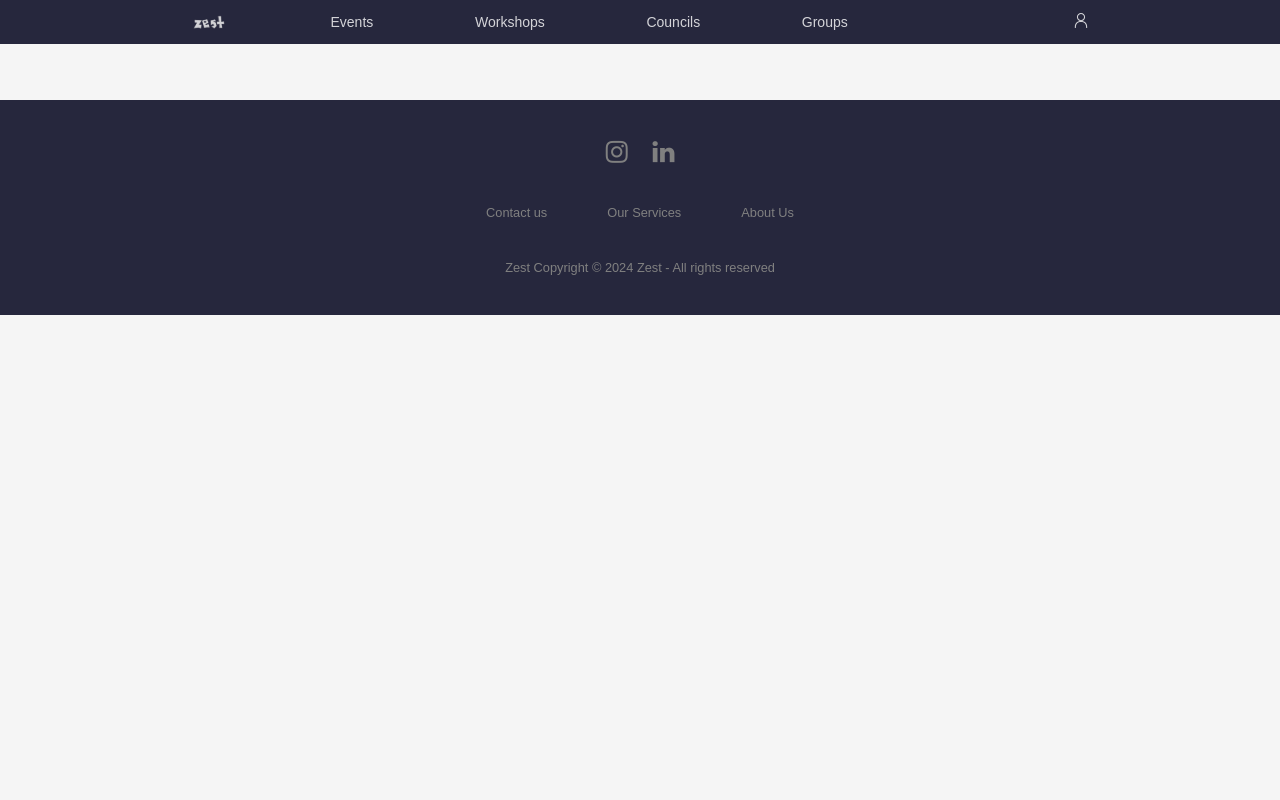
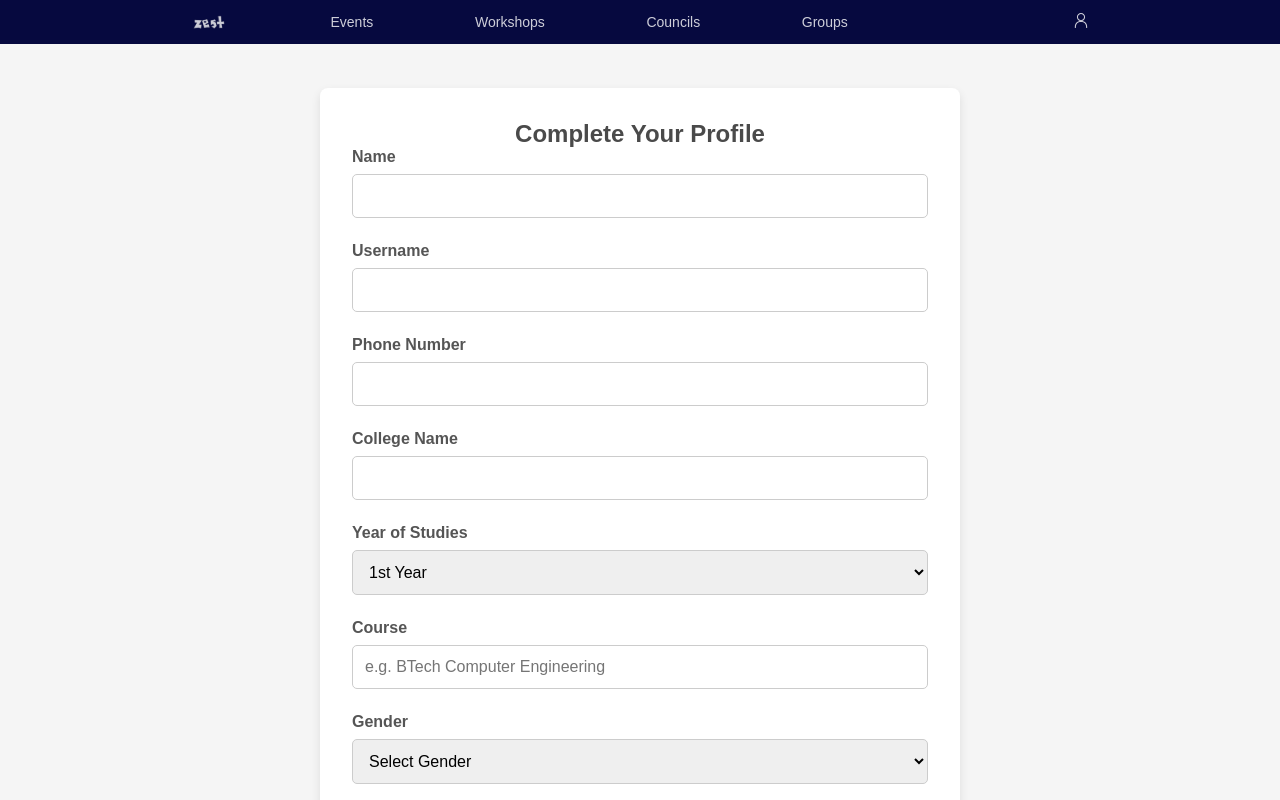
Before and after one commit to shreyasgurav/Zest, a React (Create React App) app: page /#/setup-profile in a window 1280 px wide. Built offline with nearby package versions, Linux system fonts and the light colour scheme; no server answers; a web font is replaced by a local one.

Commit message:
Started with auth0 for authentication and taking inputs from users for making profiles, built frontend

```diff
--- a/package.json
+++ b/package.json
@@ -18,6 +18,7 @@
     "@testing-library/jest-dom": "^5.17.0",
     "@testing-library/react": "^13.4.0",
     "@testing-library/user-event": "^13.5.0",
+    "axios": "^1.7.9",
     "embla-carousel-react": "^8.5.1",
     "keen-slider": "^6.8.6",
     "react": "^18.3.1",
@@ -63,5 +64,4 @@
   "devDependencies": {
     "gh-pages": "^6.2.0"
   }
-
 }
--- a/src/components/App.jsx
+++ b/src/components/App.jsx
@@ -1,5 +1,7 @@
 import React, { useState, useEffect } from "react";
 import { HashRouter as Router, Route, Routes } from "react-router-dom";
+import AuthenticationHandler from "./AuthenticationHandler";
+import SetupProfile from "./SetupProfile/SetupProfile";
 import Header from "./Header/header";
 import EventSection from "./EventSection/EventSection";
 import WorkshopSection from "./WorkshopSection/WorkshopSection";
@@ -68,6 +70,7 @@ function App() {
         <Router>
             <div className="App">
                 <div className="app-container">
+                <AuthenticationHandler />
                 <Header onEventSubmit={fetchEvents} />
                     <main className="main-content">
                         <Routes>
@@ -93,6 +96,7 @@ function App() {
                             <Route path="/about-us" element={<AboutUs />} />
                             <Route path="/our-services" element={<OurServices />} />
                             <Route path="/contact-us" element={<ContactUs />} />
+                            <Route path="/setup-profile" element={<SetupProfile />} />
                         </Routes>
                     </main>
                     <Footer />
--- /dev/null
+++ b/src/components/AuthenticationHandler.js
@@ -0,0 +1,42 @@
+import { useAuth0 } from '@auth0/auth0-react';
+import { useEffect, useState } from 'react';
+import axios from 'axios';
+import { useNavigate } from 'react-router-dom';
+
+function AuthenticationHandler() {
+  const { user, isAuthenticated } = useAuth0();
+  const [isLoading, setIsLoading] = useState(true); // Loading state
+  const navigate = useNavigate();
+
+  useEffect(() => {
+    const checkUserExists = async () => {
+      if (isAuthenticated && user) {
+        try {
+          const response = await axios.get(`/api/users/check/${user.sub}`);
+          if (response.data.exists) {
+            // User exists, redirect to profile
+            navigate('/user-profile');
+          } else {
+            // New user, redirect to setup form
+            navigate('/setup-profile');
+          }
+        } catch (error) {
+          console.error('Error checking user:', error);
+          alert('Something went wrong while verifying your profile. Please try again.');
+        } finally {
+          setIsLoading(false); // Stop loading after check
+        }
+      }
+    };
+
+    checkUserExists();
+  }, [isAuthenticated, user, navigate]);
+
+  if (isLoading) {
+    return <p>Loading...</p>; // Loading state feedback
+  }
+
+  return null;
+}
+
+export default AuthenticationHandler;
--- a/src/components/Footer/footer.css
+++ b/src/components/Footer/footer.css
@@ -2,7 +2,7 @@
 .footer {
     margin-top: auto;
     width: 100%;
-    background: rgb(38, 39, 61);
+    background: rgb(6, 9, 63);
     font-family: 'Play', sans-serif;
     padding: 20px;
     display: flex;
--- a/src/components/Header/header.css
+++ b/src/components/Header/header.css
@@ -1,7 +1,7 @@
 /* Desktop Nav */
 
 .nav-container {
-    background: rgb(38, 39, 61);
+    background: rgb(6, 9, 63);
     height: 44px;
     z-index: 300;
     position: fixed;
--- /dev/null
+++ b/src/components/SetupProfile/SetupProfile.css
@@ -0,0 +1,73 @@
+/* Global Styles */
+body {
+    font-family: 'Arial', sans-serif;
+    padding: 0;
+    background-color: #f9f9f9;
+    color: #333;
+}
+
+/* Container */
+.max-w-2xl {
+    max-width: 100%;
+    width: 90%;
+    margin: auto;
+    margin-top: 70px;
+    background: #ffffff;
+    padding: 1rem;
+    border-radius: 8px;
+    box-shadow: 0px 4px 10px rgba(0, 0, 0, 0.1);
+}
+
+h2 {
+    text-align: center;
+    color: #4a4a4a;
+}
+
+/* Form Styles */
+form {
+    display: flex;
+    flex-direction: column;
+    gap: 1.5rem;
+}
+
+label {
+    font-weight: bold;
+    margin-bottom: 0.5rem;
+    display: block;
+}
+
+input, select, button {
+    font-size: 1rem;
+    padding: 0.75rem;
+    border: 1px solid #ccc;
+    border-radius: 5px;
+    outline: none;
+    transition: border-color 0.3s;
+    width: 100%;
+    box-sizing: border-box;
+}
+
+input:focus, select:focus {
+    border-color: #007bff;
+}
+
+button {
+    background-color: #007bff;
+    color: rgb(255, 255, 255);
+    font-weight: bold;
+    cursor: pointer;
+    transition: background-color 0.3s;
+    border: none;
+}
+
+button:hover {
+    background-color: #0056b3;
+}
+
+/* Responsive Design */
+@media (min-width: 768px) {
+    .max-w-2xl {
+        width: 50%;
+        padding: 2rem;
+    }
+}
--- /dev/null
+++ b/src/components/SetupProfile/SetupProfile.jsx
@@ -0,0 +1,163 @@
+import React, { useState } from 'react';
+import { useAuth0 } from '@auth0/auth0-react';
+import { useNavigate } from 'react-router-dom';
+import axios from 'axios';
+import './SetupProfile.css';
+
+function SetupProfile() {
+    const { user } = useAuth0();
+    const navigate = useNavigate();
+    const [formData, setFormData] = useState({
+        name: '',
+        username: '',
+        phone: '',
+        college: '',
+        year: '1st',
+        course: '',
+        gender: '',
+        roll_number: ''
+    });
+
+    const handleChange = (e) => {
+        setFormData({
+            ...formData,
+            [e.target.name]: e.target.value
+        });
+    };
+
+    const handleSubmit = async (e) => {
+        e.preventDefault();
+        try {
+            await axios.post('http://localhost:5000/api/users/create', {
+                ...formData,
+                auth0_id: user.sub,
+                profile_photo_url: user.picture
+            });
+            navigate('/profile');
+        } catch (error) {
+            console.error('Error creating profile:', error);
+            alert('There was an issue saving your profile. Please try again.');
+        }
+    };
+
+    return (
+        <div className="max-w-2xl mx-auto p-4">
+            <h2 className="text-2xl font-bold mb-4">Complete Your Profile</h2>
+            <form onSubmit={handleSubmit} className="space-y-4">
+                <div>
+                    <label className="block mb-1">Name</label>
+                    <input
+                        type="text"
+                        name="name"
+                        value={formData.name}
+                        onChange={handleChange}
+                        required
+                        className="w-full p-2 border rounded"
+                    />
+                </div>
+
+                <div>
+                    <label className="block mb-1">Username</label>
+                    <input
+                        type="text"
+                        name="username"
+                        value={formData.username}
+                        onChange={handleChange}
+                        required
+                        className="w-full p-2 border rounded"
+                    />
+                </div>
+
+                <div>
+                    <label className="block mb-1">Phone Number</label>
+                    <input
+                        type="tel"
+                        name="phone"
+                        value={formData.phone}
+                        onChange={handleChange}
+                        required
+                        className="w-full p-2 border rounded"
+                    />
+                </div>
+
+                <div>
+                    <label className="block mb-1">College Name</label>
+                    <input
+                        type="text"
+                        name="college"
+                        value={formData.college}
+                        onChange={handleChange}
+                        required
+                        className="w-full p-2 border rounded"
+                    />
+                </div>
+
+                <div>
+                    <label className="block mb-1">Year of Studies</label>
+                    <select
+                        name="year"
+                        value={formData.year}
+                        onChange={handleChange}
+                        required
+                        className="w-full p-2 border rounded"
+                    >
+                        <option value="1st">1st Year</option>
+                        <option value="2nd">2nd Year</option>
+                        <option value="3rd">3rd Year</option>
+                        <option value="4th">4th Year</option>
+                    </select>
+                </div>
+
+                <div>
+                    <label className="block mb-1">Course</label>
+                    <input
+                        type="text"
+                        name="course"
+                        value={formData.course}
+                        onChange={handleChange}
+                        required
+                        className="w-full p-2 border rounded"
+                        placeholder="e.g. BTech Computer Engineering"
+                    />
+                </div>
+
+                <div>
+                    <label className="block mb-1">Gender</label>
+                    <select
+                        name="gender"
+                        value={formData.gender}
+                        onChange={handleChange}
+                        required
+                        className="w-full p-2 border rounded"
+                    >
+                        <option value="">Select Gender</option>
+                        <option value="male">Male</option>
+                        <option value="female">Female</option>
+                        <option value="other">Other</option>
+                    </select>
+                </div>
+
+                <div>
+                    <label className="block mb-1">Roll Number</label>
+                    <input
+                        type="text"
+                        name="roll_number"
+                        value={formData.roll_number}
+                        onChange={handleChange}
+                        required
+                        className="w-full p-2 border rounded"
+                    />
+                </div>
+
+                <button
+                    type="submit"
+                    className="w-full bg-blue-500 text-white p-2 rounded hover:bg-blue-600"
+                >
+                    Create Profile
+                </button>
+            </form>
+        </div>
+    );
+}
+
+export default SetupProfile;
```
Also changed, not shown: 1 other file (tests, documents, lock files or other folders).
